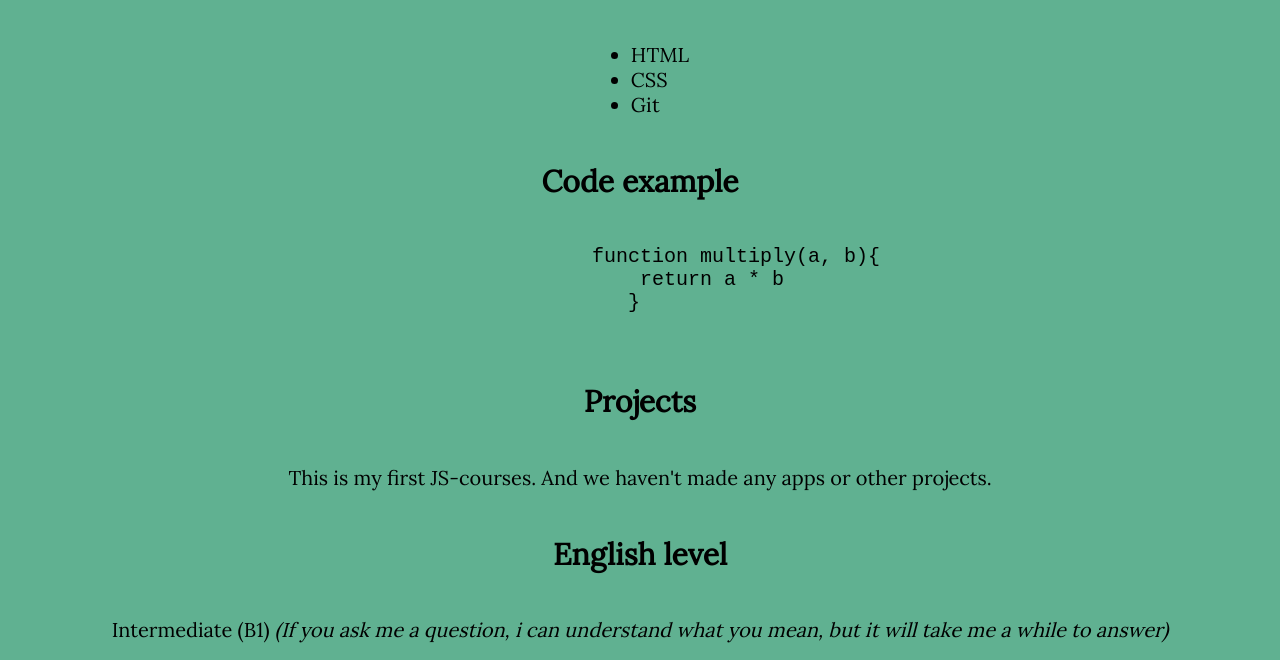
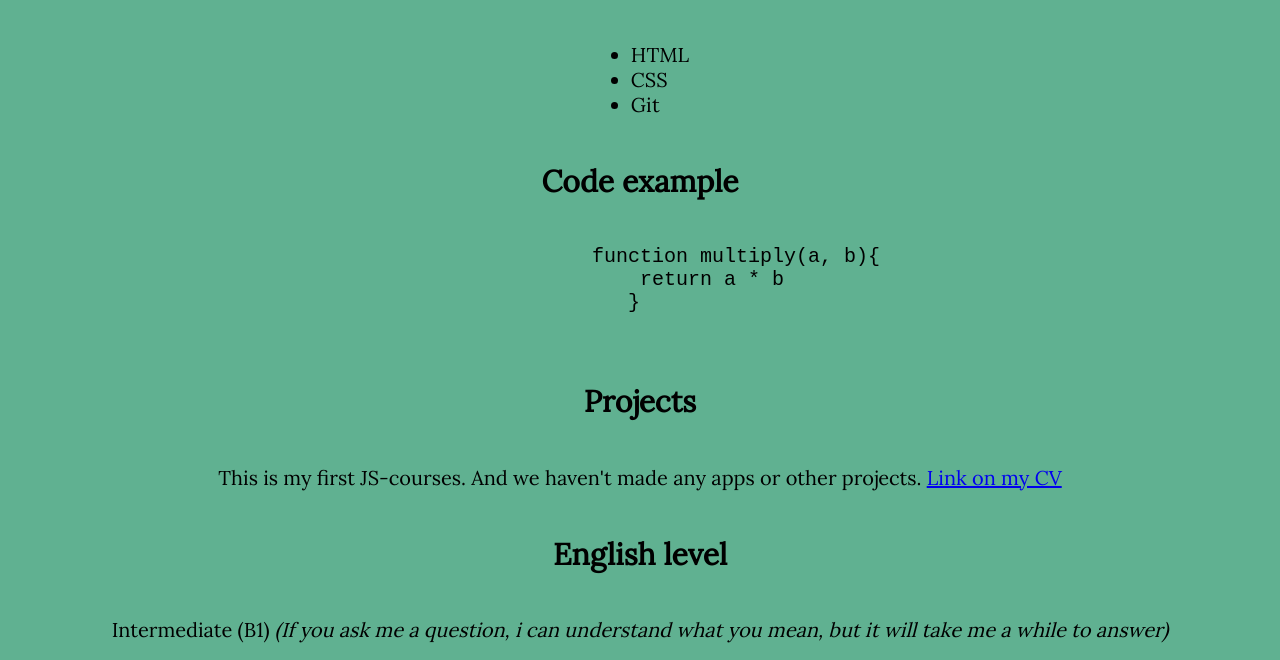
Before and after one commit to SergeyZholobov/rsschool-cv, a plain HTML site: page index.html in a window 1280 px wide. Shown: the part 859-1519 px from the top of the page. Drawn offline with Linux system fonts and the light colour scheme.

Commit message:
docs: add link on my cv in projects

```diff
--- a/index.html
+++ b/index.html
@@ -59,7 +59,7 @@
         <section id="projects">
             <h2>Projects</h2>
             <p>This is my first JS-courses. And we haven't made any apps or other projects.
-
+                <a href="https://sergeyzholobov.github.io/rsschool-cv/"> Link on my CV </a>
             </p>
         </section>
         <section id="english">
```
